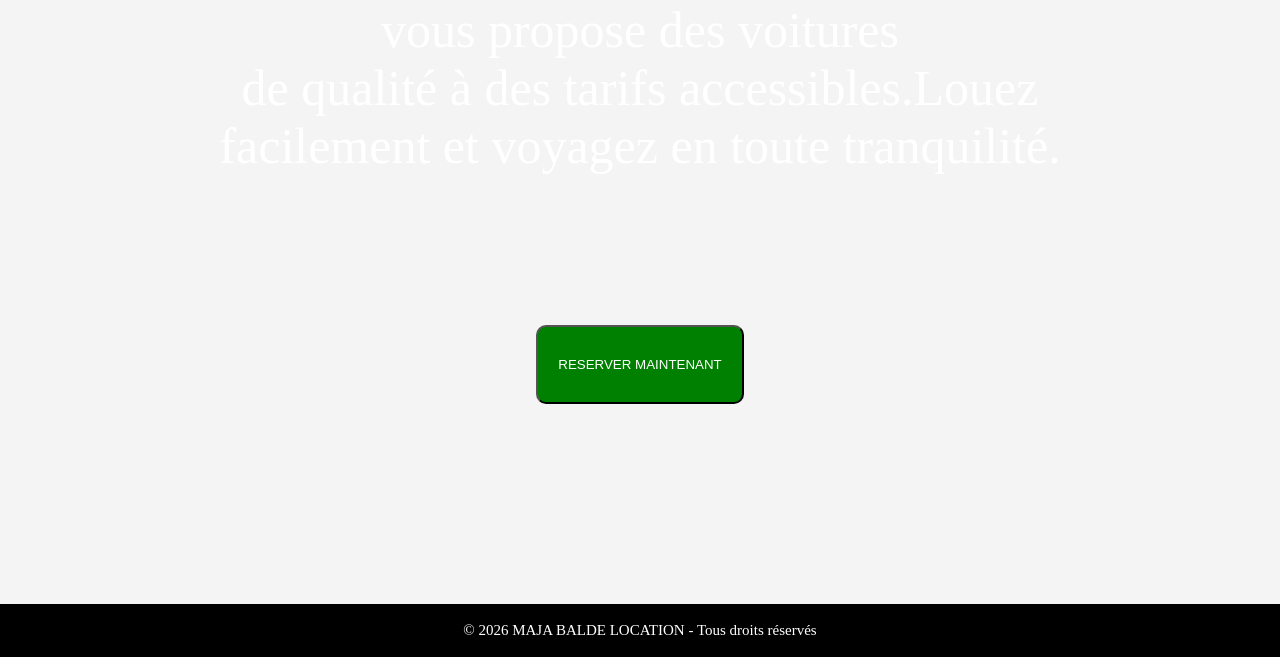
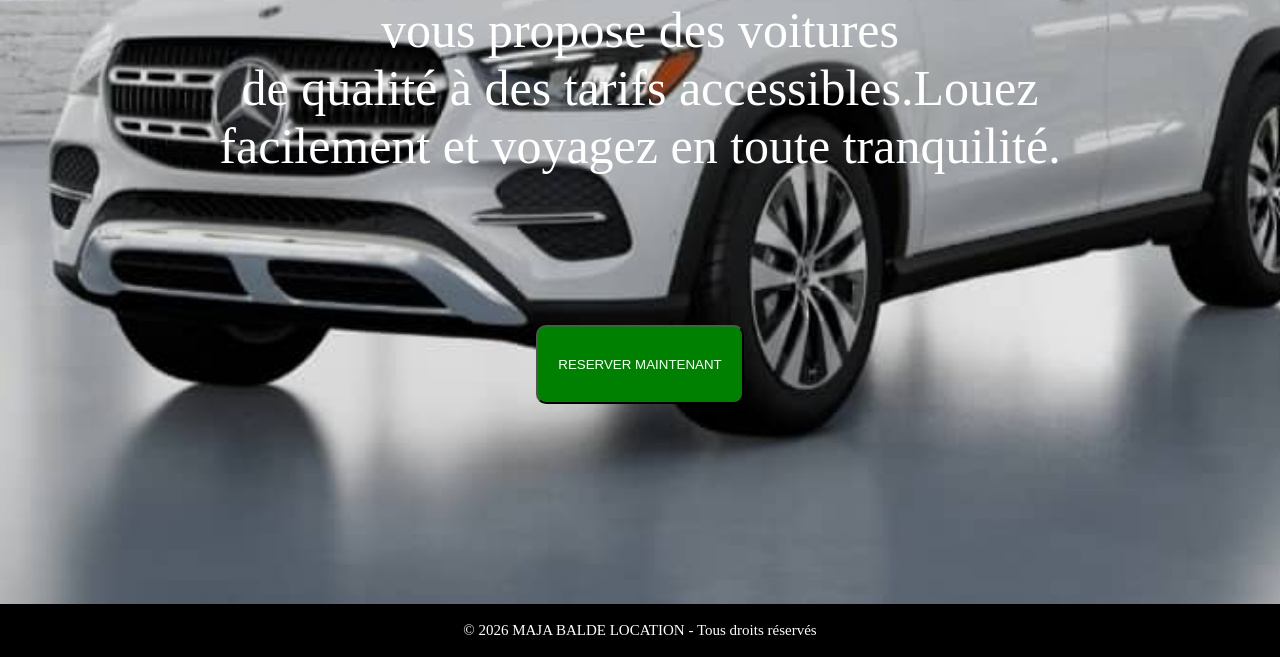
Before and after one commit to mamadoumadjarioubalde365-jpg/Location-voiture, a plain HTML site: page index.html in a window 1280 px wide. Shown: the part 410-1067 px from the top of the page. Drawn offline with Linux system fonts and the light colour scheme.

Commit message:
Add files via upload

```diff
--- a/STYLE/Location.css
+++ b/STYLE/Location.css
@@ -67,15 +67,15 @@ menu a:hover{
 .menu a:hover{
     text-decoration: underline;
 }
-.hero{
-    background-image: url(../MEDIA/Voiture.jpeg) center/cover;
-
+.car{
+    background-image: url(../MEDIA/Voiture.jpeg); background-size: cover;
     padding: 200px 100px;
     font-size: 50px;
     color: white;
     text-align: center;
 
 }
+
 button{
 
     padding: 30px 20px;
--- a/index.html
+++ b/index.html
@@ -25,8 +25,8 @@
 
 
 </header>
-
-   <section class="hero">
+<section>
+  <div class="car">
     <h2>MAJA BALDE LOCATION</h2>
    <p>vous propose des voitures <br>
     de qualité à des tarifs accessibles.Louez <br>
@@ -35,7 +35,11 @@
    <a href="reservation.html"><button>RESERVER MAINTENANT</button></a>
 
 
-  </section>
+
+
+
+  </div>
+</section>
 </main>
     <footer>
    <p>&copy;  2026 MAJA BALDE LOCATION - Tous droits
```
Also changed, not shown: 1 other file.
